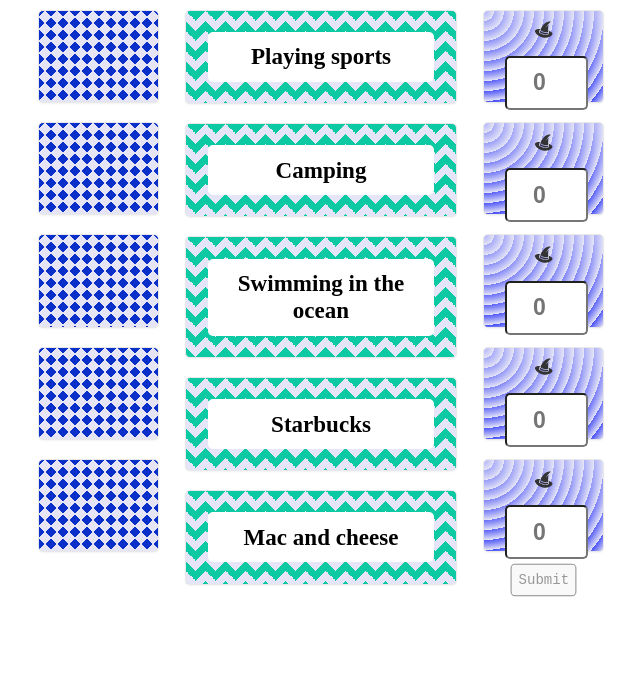
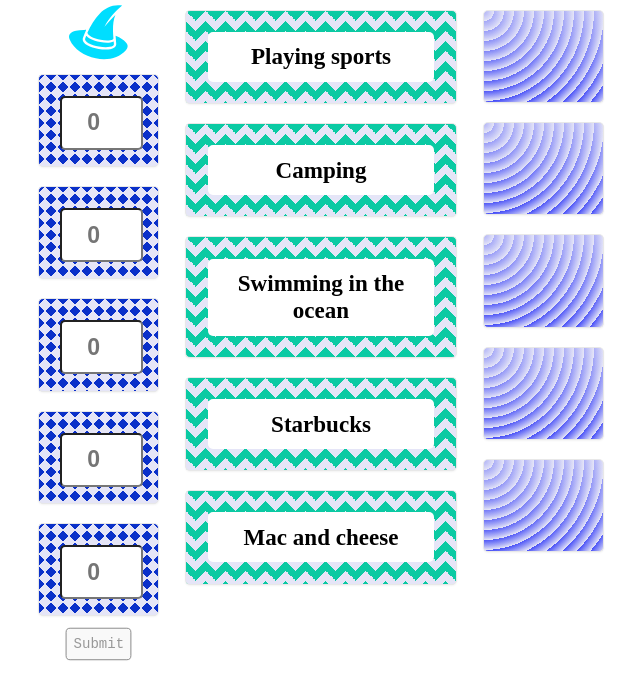
Before and after one commit to sanaagarwal/No-Way-Online-Game, a React (Create React App) app: page / in a window 1280 px wide. Both pictures are taken after a click on the button "Start Game". Shown: the top 700 px of the page, without its empty margins (319-959 px from the left). Built offline with nearby package versions, Linux system fonts and the light colour scheme; a web font is replaced by a local one.

Commit message:
refactor out unnecessary card components

```diff
--- a/src/App.tsx
+++ b/src/App.tsx
@@ -63,7 +63,7 @@
   };
 
   const changeHonor = () => {
-    setPlayerOfHonor(false);
+    setPlayerOfHonor(!playerOfHonor);
   };
 
   // === setting up points ===
@@ -117,8 +117,7 @@
             setGameState("HOST_VOTING");
           }}
         >
-          {" "}
-          Start Game <GiAngelOutfit />{" "}
+          Start Game <GiAngelOutfit />
         </GameButton>
       )}
     </>
--- a/src/components/FlippedPointCards.tsx
+++ /dev/null
@@ -1,20 +0,0 @@
-import { TeamA, TeamB } from "./PointCard";
-import { ContainerDiv } from "./PointCardSet";
-import React from "react";
-
-interface FlippedPointCardSetProps {
-  isHost: boolean;
-  numberOfCards: number;
-}
-
-const FlippedPointCardSet: React.FC<FlippedPointCardSetProps> = ({
-  isHost,
-  numberOfCards,
-}) => {
-  const MapFn = () => {
-    return isHost ? <TeamB /> : <TeamA />;
-  };
-  return <ContainerDiv>{Array(numberOfCards).fill(0).map(MapFn)}</ContainerDiv>;
-};
-
-export default FlippedPointCardSet;
--- a/src/components/Game.tsx
+++ b/src/components/Game.tsx
@@ -1,10 +1,8 @@
 import React from "react";
 import PromptCardSet from "./PromptCardSet";
-import PointCardSet from "./PointCardSet";
 import styled from "styled-components";
 import { Centering } from "./Centering";
-import { PlayerOfHonorIcon, Voting } from "./Voting";
-import FlippedPointCardSet from "./FlippedPointCards";
+import { Voting } from "./Voting";
 
 const ThreeColumnDiv = styled.div`
   display: grid;
@@ -53,47 +51,61 @@
     <Centering>
       {playing && !revealed && <p>Error!</p>}
 
-      {playing && revealed ? (
-        <div>
       <ThreeColumnDiv>
-            <PointCardSet point={revealed.pointsB} isHost={false} />
-            <PromptCardSet prompt={prompt} />
-            <PointCardSet point={revealed.pointsA} isHost={true} />
-          </ThreeColumnDiv>
-        </div>
-      ) : (
-        <div>
-          {isHost ? (
-            <ThreeColumnDiv>
-              <FlippedPointCardSet
-                numberOfCards={prompt.length}
+        <Voting
+          numberOfPrompts={prompt.length}
+          onSubmit={onEndTurn}
           isHost={true}
+          playerOfHonor={playerOfHonor}
+          isFlipped={!playing && !isHost}
+          point={!playing ? undefined : revealed?.pointsA}
         />
         <PromptCardSet prompt={prompt} />
         <Voting
             numberOfPrompts={prompt.length}
             onSubmit={onEndTurn}
-                isHost={isHost}
+            isHost={false}
             playerOfHonor={playerOfHonor}
+            isFlipped={!playing && isHost}
+            point={!playing ? undefined: revealed?.pointsB}
         />
       </ThreeColumnDiv>
-          ) : (
-            <ThreeColumnDiv>
-              <Voting
-                numberOfPrompts={prompt.length}
-                onSubmit={onEndTurn}
-                isHost={isHost}
-                playerOfHonor={playerOfHonor}
-              />
-              <PromptCardSet prompt={prompt} />
-              <FlippedPointCardSet
-                numberOfCards={prompt.length}
-                isHost={false}
-              />
-            </ThreeColumnDiv>
-          )}
-        </div>
-      )}
+
+      {/*{playing && revealed ? (*/}
+      {/*  <div>*/}
+      {/*    <ThreeColumnDiv>*/}
+      {/*      <Voting numberOfPrompts={revealed.pointsB.length} onSubmit={() => {}} point={revealed.pointsB} isHost={false} playerOfHonor={playerOfHonor} />*/}
+      {/*      <PromptCardSet prompt={prompt} />*/}
+      {/*      <Voting  numberOfPrompts={revealed.pointsA.length} onSubmit={() => {}} point={revealed.pointsA} isHost={true} playerOfHonor={playerOfHonor} />*/}
+      {/*    </ThreeColumnDiv>*/}
+      {/*  </div>*/}
+      {/*) : (*/}
+      {/*  <div>*/}
+      {/*    {isHost ? (*/}
+      {/*      <ThreeColumnDiv>*/}
+      {/*        <Voting  numberOfPrompts={prompt.length} onSubmit={() => {}} point={[]} isHost={!isHost} playerOfHonor={playerOfHonor} isFlipped />*/}
+      {/*        <PromptCardSet prompt={prompt} />*/}
+      {/*        <Voting*/}
+      {/*          numberOfPrompts={prompt.length}*/}
+      {/*          onSubmit={onEndTurn}*/}
+      {/*          isHost={isHost}*/}
+      {/*          playerOfHonor={playerOfHonor}*/}
+      {/*        />*/}
+      {/*      </ThreeColumnDiv>*/}
+      {/*    ) : (*/}
+      {/*      <ThreeColumnDiv>*/}
+      {/*        <Voting*/}
+      {/*          numberOfPrompts={prompt.length}*/}
+      {/*          onSubmit={onEndTurn}*/}
+      {/*          isHost={isHost}*/}
+      {/*          playerOfHonor={playerOfHonor}*/}
+      {/*        />*/}
+      {/*        <PromptCardSet prompt={prompt} />*/}
+      {/*        <Voting  numberOfPrompts={prompt.length} onSubmit={() => {}} point={[]} isHost={!isHost} playerOfHonor={playerOfHonor} isFlipped />*/}
+      {/*      </ThreeColumnDiv>*/}
+      {/*    )}*/}
+      {/*  </div>*/}
+      {/*)}*/}
     </Centering>
   );
 };
--- a/src/components/InputPoint.tsx
+++ b/src/components/InputPoint.tsx
@@ -1,7 +1,6 @@
 import React from "react";
 import styled from "styled-components";
 import { TeamA, TeamB } from "./PointCard";
-import { GiPointyHat } from "react-icons/gi";
 
 const Container = styled(TeamA)`
   &::placeholder {
@@ -42,10 +41,6 @@
   playerOfHonor: boolean;
 }
 
-const Empty = () => {
-  return <> </>;
-};
-
 const InputCard: React.FC<InputCardProps> = ({
   point,
   sendPoint,
@@ -53,11 +48,9 @@
   isHost,
   playerOfHonor,
 }) => {
-  const C = isHost ? Container : Container2;
-  const POH = playerOfHonor === isHost ? GiPointyHat : Empty;
+  const C = isHost ?  Container2 : Container;
   return (
     <C>
-      <POH />
       <PointText
         type="number"
         min="1"
--- a/src/components/PointCard.tsx
+++ b/src/components/PointCard.tsx
@@ -51,15 +51,15 @@
 
 const PointCard: React.FC<PointCardProps> = ({ point, isHost }) => {
   return isHost ? (
+    <TeamB>
+      {" "}
+      <PointText>{point}</PointText>{" "}
+    </TeamB>
+  ) : (
     <TeamA>
       {" "}
       <PointText>{point}</PointText>{" "}
     </TeamA>
-  ) : (
-    <TeamB>
-      {" "}
-      <PointText>{point}</PointText>{" "}
-    </TeamB>
   );
 };
 
--- a/src/components/PointCardSet.tsx
+++ /dev/null
@@ -1,32 +0,0 @@
-import React from "react";
-import PointCard from "./PointCard";
-import styled from "styled-components";
-
-export const ContainerDiv = styled.div`
-  display: flex;
-  flex-direction: column;
-  justify-content: center;
-  align-items: center;
-  align-content: center;
-`;
-
-interface PointCardSetProps {
-  point: number[];
-  isHost: boolean;
-}
-
-const PointCardSet: React.FC<PointCardSetProps> = ({ point, isHost }) => {
-  const MapFn = (current: number) => (
-    <PointCard point={current} isHost={isHost} />
-  );
-  return <ContainerDiv>{point.map(MapFn)}</ContainerDiv>;
-};
-
-//
-// function PromptEx ({prompt}: PromptCardSetProps) {
-//     return <div>
-//         {prompt.map((current) => <PromptCard prompt={current} />)}
-//     </div>
-// }
-
-export default PointCardSet;
--- a/src/components/Voting.tsx
+++ b/src/components/Voting.tsx
@@ -1,7 +1,8 @@
-import React from "react";
+import React, { useEffect } from "react";
 import styled from "styled-components";
 import InputPoint from "./InputPoint";
 import { GiPointyHat } from "react-icons/gi";
+import PointCard, { TeamA, TeamB } from "./PointCard";
 
 export const PlayerOfHonorIcon = styled(GiPointyHat)`
   color: #00deff;
@@ -13,6 +14,8 @@
   onSubmit: (pointAssortment: number[]) => void;
   isHost: boolean;
   playerOfHonor: boolean;
+  point?: number[];
+  isFlipped?: boolean;
 }
 
 const ContainerDiv = styled.div`
@@ -61,20 +64,61 @@
   }
 `;
 
+const Empty = () => {
+  return <> </>;
+};
+
 export const Voting: React.FC<VotingProps> = ({
   numberOfPrompts,
   onSubmit,
   isHost,
   playerOfHonor,
+  point,
+  isFlipped,
 }) => {
   const [pointAssortment, setPointAssortment] = React.useState<number[]>(
     new Array(numberOfPrompts).fill(0)
   );
   const [buttonClick, setButtonClick] = React.useState<boolean>(false);
 
-  // [0,0,0,0,0] => [ [_0_],[_0_],[_2_],[_0_],[_0_] ]
+  useEffect(() => {
+    setPointAssortment(new Array(numberOfPrompts).fill(0));
+    setButtonClick(false);
+  }, [numberOfPrompts, point, isFlipped]);
 
-  const mapFn = (current: number, index: number) => (
+  const Hat = playerOfHonor === isHost ? PlayerOfHonorIcon : Empty;
+
+  // point card
+  if (point) {
+    const MapFn = (current: number) => (
+      <PointCard point={current} isHost={isHost} />
+    );
+    return (
+      <ContainerDiv>
+        <Hat />
+        {point.map(MapFn)}
+      </ContainerDiv>
+    );
+  }
+
+  if (isFlipped) {
+    const MapFn = () => {
+      return isHost ? <TeamB /> : <TeamA />;
+    };
+    return (
+      <ContainerDiv>
+        <Hat />
+        {Array(numberOfPrompts).fill(0).map(MapFn)}
+      </ContainerDiv>
+    );
+  }
+
+  // input point card
+  return (
+    <>
+      <ContainerDiv>
+        <Hat />
+        {pointAssortment.map((current: number, index: number) => (
           <InputPoint
             maxValue={numberOfPrompts}
             point={current}
@@ -89,12 +133,7 @@
             isHost={isHost}
             playerOfHonor={playerOfHonor}
           />
-  );
-
-  return (
-    <>
-      <ContainerDiv>
-        {pointAssortment.map(mapFn)}
+        ))}
         <StyledButton
           style={
             buttonClick
@@ -114,8 +153,7 @@
             )
           }
         >
-          {" "}
-          {buttonClick ? "✔️Submitted" : "Submit"}{" "}
+          {buttonClick ? "✔️Submitted" : "Submit"}
         </StyledButton>
       </ContainerDiv>
     </>
```
Also changed, not shown: 1 other file (tests, documents, lock files or other folders). Lines whose indentation alone changed are shown as unchanged.
